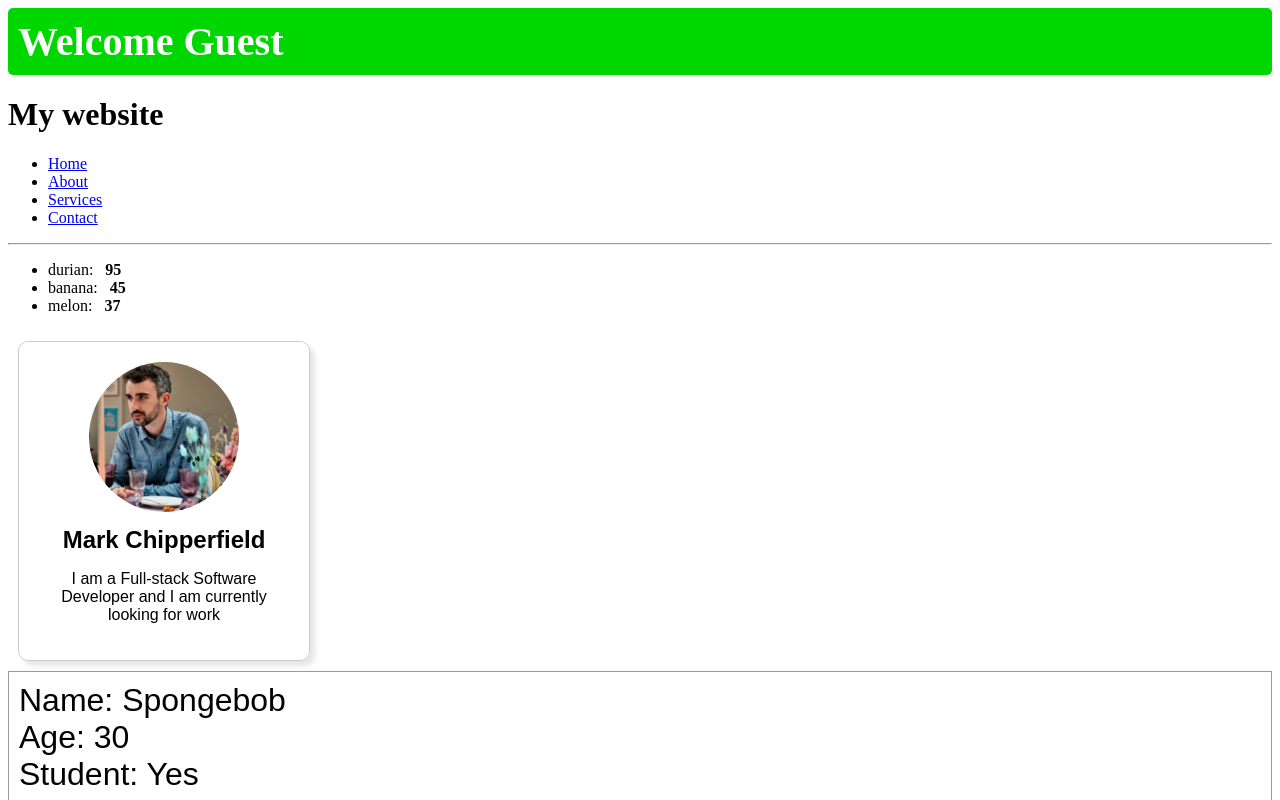
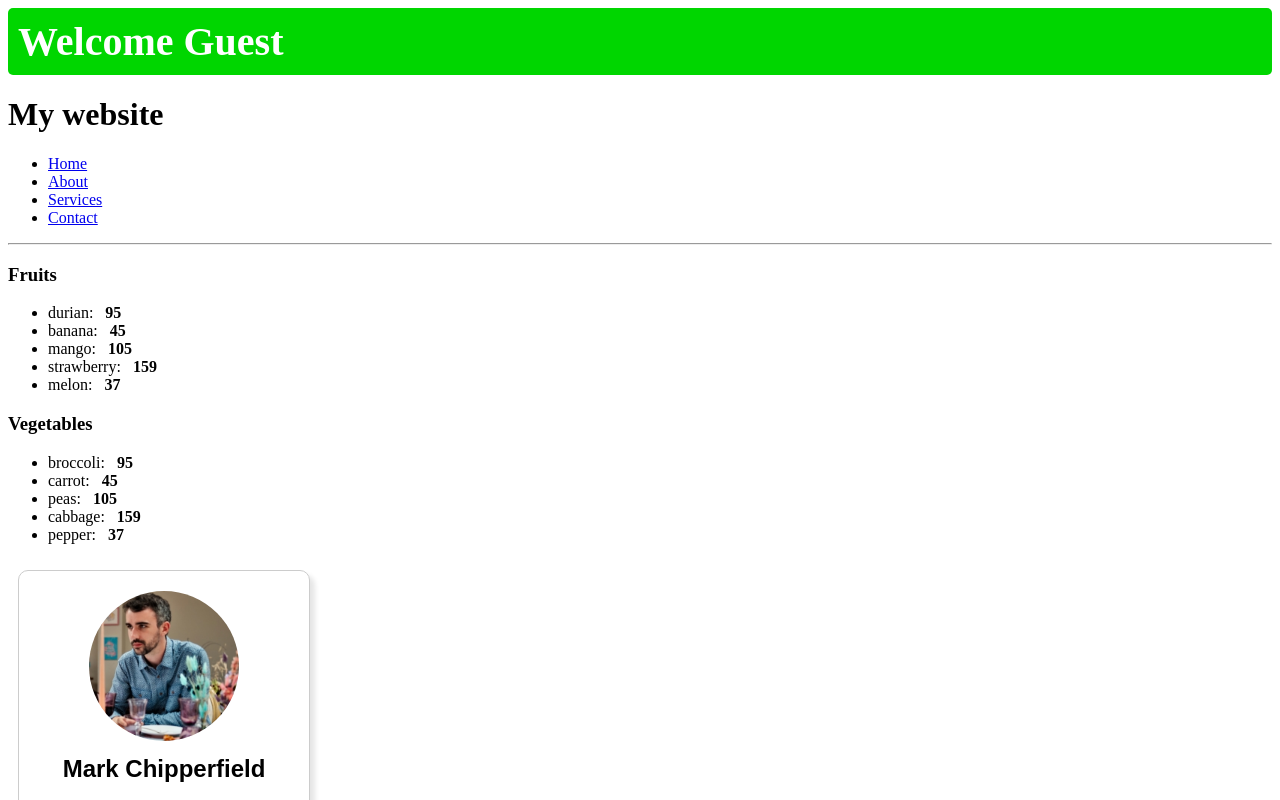
Before and after one commit to MarkChips/React-bro-code-tutorial, a React (Vite) app in the folder my-react-app/: page / in a window 1280 px wide. Shown: the top 800 px of the page. Built offline with nearby package versions, Linux system fonts and the light colour scheme.

Commit message:
feat: :sparkles: make list reuseable by moving list objects to App.jsx

```diff
--- a/my-react-app/src/App.jsx
+++ b/my-react-app/src/App.jsx
@@ -7,11 +7,28 @@ import UserGreeting from "./UserGreeting.jsx";
 import List from "./List.jsx";
 
 function App() {
+
+  const fruits = [
+    { id: 1, name: 'durian', calories: 95 },
+    { id: 2, name: 'banana', calories: 45 },
+    { id: 3, name: 'mango', calories: 105 },
+    { id: 4, name: 'strawberry', calories: 159 },
+    { id: 5, name: 'melon', calories: 37 }
+  ];
+  const vegetables = [
+    { id: 6, name: 'broccoli', calories: 95 },
+    { id: 7, name: 'carrot', calories: 45 },
+    { id: 8, name: 'peas', calories: 105 },
+    { id: 9, name: 'cabbage', calories: 159 },
+    { id: 10, name: 'pepper', calories: 37 }
+  ];
+
   return (
     <>
       <UserGreeting isLoggedIn={true} />
       <Header />
-      <List />
+      <List items={fruits} category='Fruits' />
+      <List items={vegetables} category='Vegetables' />
       <Card />
       <Student name="Spongebob" age={30} isStudent={true} />
       <Student name="Patrick" age={42} isStudent={false} />
--- a/my-react-app/src/List.jsx
+++ b/my-react-app/src/List.jsx
@@ -1,25 +1,25 @@
 
-function List() {
-
-    const fruits = [
-        { id: 1, name: 'durian', calories: 95 },
-        { id: 2, name: 'banana', calories: 45 },
-        { id: 3, name: 'mango', calories: 105 },
-        { id: 4, name: 'strawberry', calories: 159 },
-        { id: 5, name: 'melon', calories: 37 }
-    ];
+function List(props) {
 
     // fruits.sort((a, b) => a.name.localeCompare(b.name)); // Alphabetical
     // fruits.sort((a, b) => b.name.localeCompare(a.name)); // Reverse Alphabetical
     // fruits.sort((a, b) => a.calories - b.calories); // Numeric
     // fruits.sort((a, b) => b.calories - a.calories); // Reverse Numeric
 
-    const lowCalFruits = fruits.filter(fruit => fruit.calories < 100);
-    const highCalFruits = fruits.filter(fruit => fruit.calories >= 100);
+    // const lowCalFruits = fruits.filter(fruit => fruit.calories < 100);
+    // const highCalFruits = fruits.filter(fruit => fruit.calories >= 100);
 
-    const listItems = lowCalFruits.map(fruit => <li key={fruit.id}>{fruit.name}: &nbsp; <b>{fruit.calories}</b></li>);
+    const category = props.category;
+    const itemList = props.items;
 
-    return (<ul>{listItems}</ul>);
+    const listItems = itemList.map(item => <li key={item.id}>{item.name}: &nbsp; <b>{item.calories}</b></li>);
+
+    return (
+        <>
+            <h3>{category}</h3>
+            <ul>{listItems}</ul>
+        </>
+    );
 }
 
 export default List;
```
